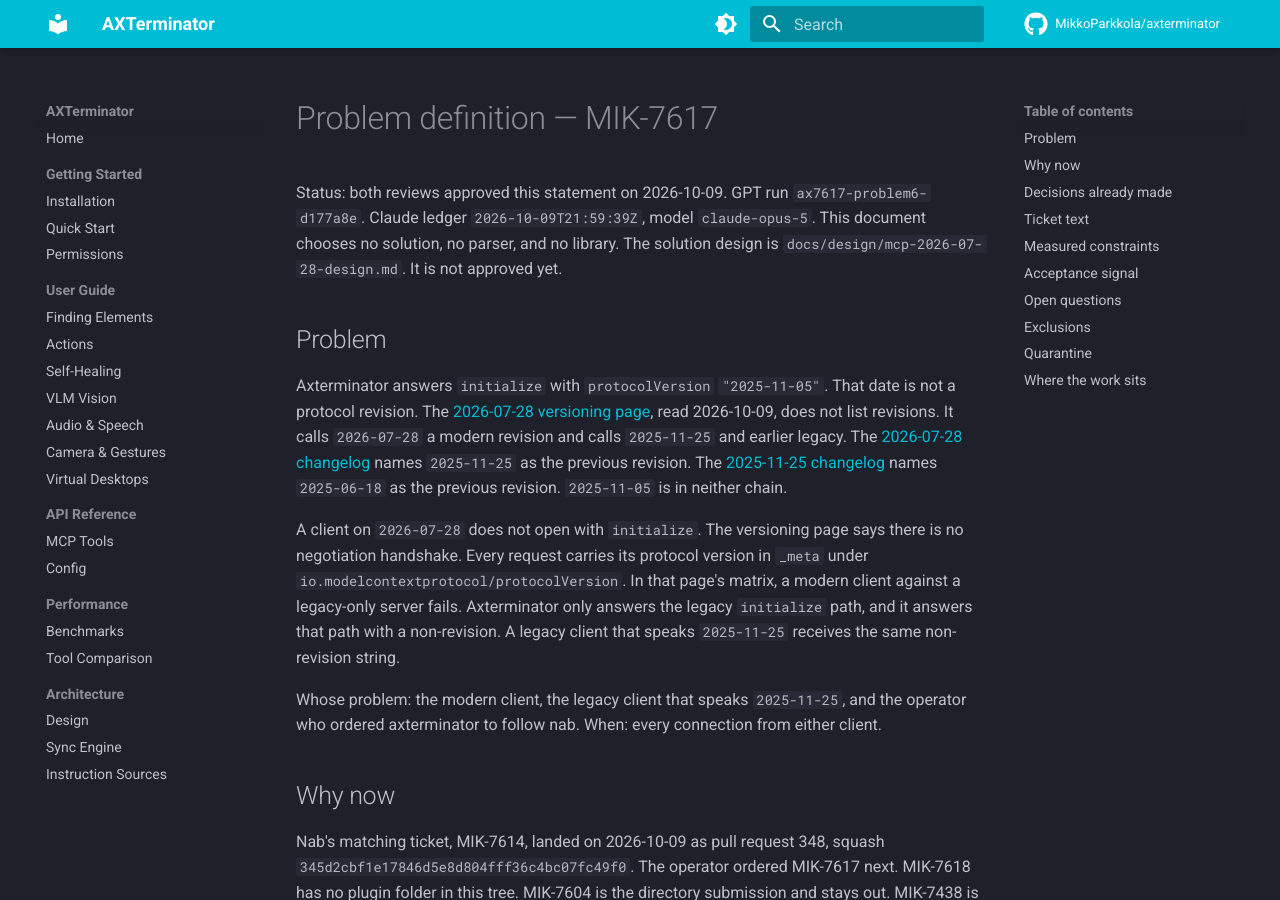
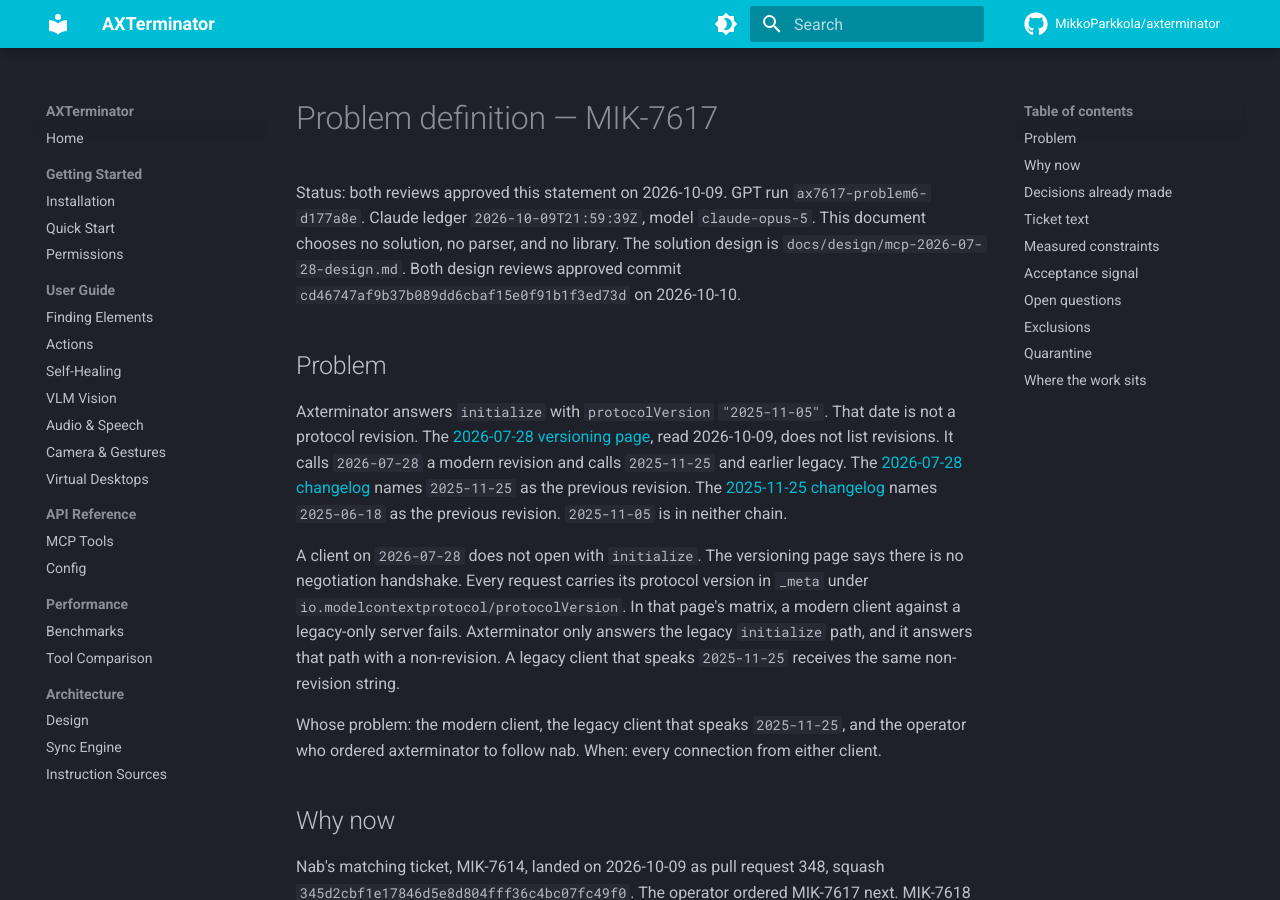
Before and after one commit to MikkoParkkola/axterminator, an MkDocs documentation site: the page built from docs/design/mcp-2026-07-28-problem.md, in a window 1280 px wide and 900 px high. Built offline with MkDocs 1.6.1 and Material for MkDocs 9.7.7, drawn with Linux system fonts in a browser that asks for light colours; comment, search, counter and statistics services are not loaded; some of the changed text lies outside the part shown.

Commit message:
docs: record the design review approval
Both design reviews approved cd46747. This commit records the ledger rows.
The approach bytes stay the ones those reviews read. change_id is not recomputed.

```diff
--- a/docs/design/mcp-2026-07-28-problem.md
+++ b/docs/design/mcp-2026-07-28-problem.md
@@ -1,6 +1,6 @@
 # Problem definition — MIK-7617
 
-Status: both reviews approved this statement on 2026-10-09. GPT run `ax7617-problem6-d177a8e`. Claude ledger `2026-10-09T21:59:39Z`, model `claude-opus-5`. This document chooses no solution, no parser, and no library. The solution design is `docs/design/mcp-2026-07-28-design.md`. It is not approved yet.
+Status: both reviews approved this statement on 2026-10-09. GPT run `ax7617-problem6-d177a8e`. Claude ledger `2026-10-09T21:59:39Z`, model `claude-opus-5`. This document chooses no solution, no parser, and no library. The solution design is `docs/design/mcp-2026-07-28-design.md`. Both design reviews approved commit `cd46747af9b37b089dd6cbaf15e0f91b1f3ed73d` on 2026-10-10.
 
 ## Problem
 
@@ -127,4 +127,4 @@ Named and set aside. Not selected.
 
 ## Where the work sits
 
-The statement lives at `docs/design/mcp-2026-07-28-problem.md` on `feat/mcp-2026-07-28`, cut from `origin/main` `2ba9d37`. Both reviews approved commit `d177a8ec18384aee0a3d7fe06c078865aa3c243d` on 2026-10-09. The solution design is `docs/design/mcp-2026-07-28-design.md`. It is not approved yet.
+The statement lives at `docs/design/mcp-2026-07-28-problem.md` on `feat/mcp-2026-07-28`, cut from `origin/main` `2ba9d37`. Both reviews approved commit `d177a8ec18384aee0a3d7fe06c078865aa3c243d` on 2026-10-09. The solution design is `docs/design/mcp-2026-07-28-design.md`. Both design reviews approved commit `cd46747af9b37b089dd6cbaf15e0f91b1f3ed73d` on 2026-10-10.
```
Also changed, not shown: docs/design/mcp-2026-07-28-design.md (+1 -1 lines).
